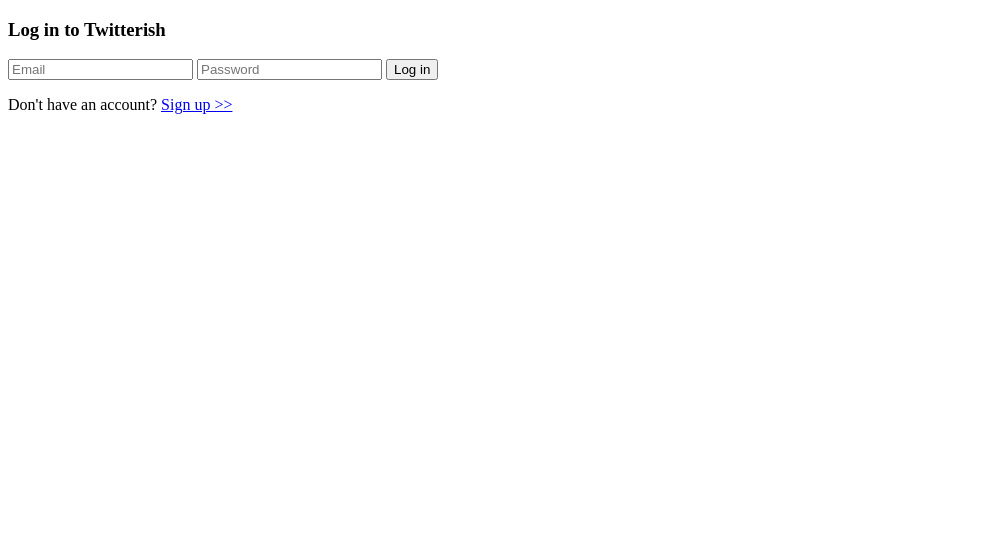
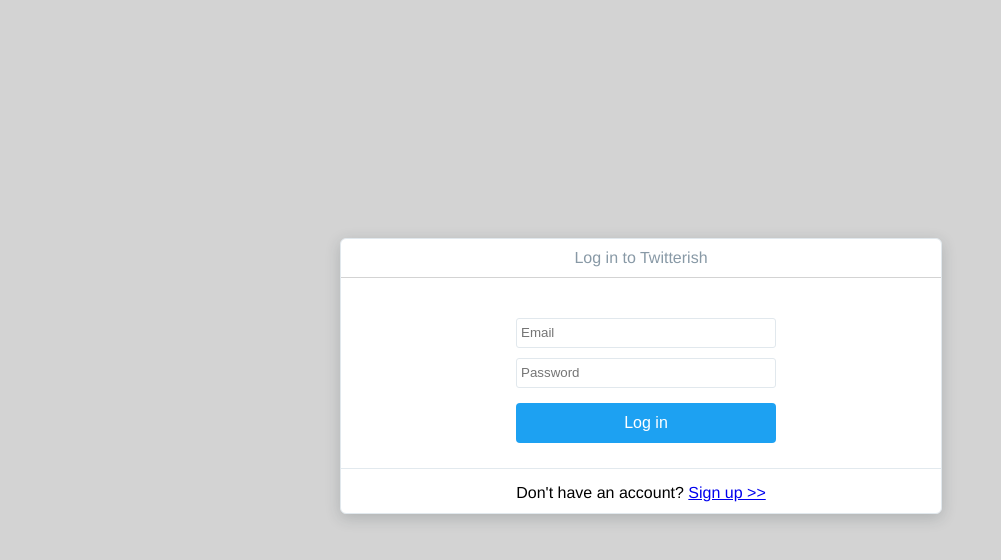
Before and after one commit to laurenarfaras/twitter_clone, a website: page public/html/login.html in a window 1280 px wide. Shown: the whole page, without its empty margins (0-1001 px from the left). Drawn offline with Linux system fonts and the light colour scheme.

Commit message:
worked on login page stying and sizing of button and elements

```diff
--- a/public/css/login.css
+++ b/public/css/login.css
@@ -0,0 +1,104 @@
+body {
+  font-family: "Helvetica Neue",Helvetica,Arial,sans-serif;
+  margin: 0;
+  background-color: lightgray;
+  line-height: 18px;
+}
+
+.main-login {
+  width: 540px;
+  height: 130px;
+  padding: 30px;
+  /*border: 1px solid black;*/
+  display: block;
+}
+
+.pop-up {
+  background-color: white;
+  height: 274px;
+  width: 600px;
+  position: fixed;
+  top: 50%;
+  left: 50%;
+  margin: 0;
+  margin-top: -162.5px;
+  margin-left: -300px;
+  text-align: center;
+  border: 1px solid #e1e8ed;
+  border-radius: 6px;
+  box-shadow: 0 4px 15px rgba(32,47,51,0.2);
+}
+
+form {
+  width: 260px;
+  height: 155px;
+  /*border: 1px solid #e1e8ed;*/
+  display: block;
+  margin-top: 0em;
+  margin-left: 140px;
+  margin-right: 140px;
+}
+
+header {
+  border-bottom: 1px solid lightgray;
+  width: 570px;
+  height: 22px;
+  padding: 8px 15px;
+}
+
+h3 {
+  width: 427.5px;
+  height: 22px;
+  margin-left: 71.25px;
+  margin-right: 71.25px;
+  margin-top: 0;
+  margin-bottom: 0;
+  color: #8899a6;
+  font-size: 16px;
+  font-weight: normal;
+  line-height: 22px;
+  text-align: center;
+  white-space: nowrap;
+}
+
+input {
+  display: block;
+  margin: 5px;
+  width: 250px;
+  height: 20px;
+  border: 1px solid #e1e8ed;
+  border-radius: 3px;
+  color: #292f33;
+  padding: 4px;
+}
+
+input:first-child {
+  margin-top: 10px;
+}
+
+button {
+  display: inline-block;
+  width: 260px;
+  font-size: 16px;
+  padding: 11px 20px;
+  color: white;
+  background-color: #1da1f2;
+  border: none;
+  margin-top: 10px;
+  position: relative;
+  left: 5px;
+  line-height: normal;
+  box-sizing: border-box;
+  border-radius: 4px;
+}
+
+footer {
+  width: 570px;
+  height: 14px;
+  padding: 15px;
+  border-top: 1px solid #e2e9ee;
+}
+
+#footer-text {
+  margin: 0;
+}
--- a/public/html/login.html
+++ b/public/html/login.html
@@ -8,18 +8,26 @@
   <link rel="stylesheet" href="/css/login.css">
 </head>
 <body>
+  <div class="pop-up">
     <header>
       <h3>Log in to Twitterish</h3>
     </header>
     <main>
+      <div class="main-login">
         <form action="/login" method="GET"/>
+        <div class="login-email">
           <input type="email" name="email" placeholder="Email" />
+        </div>
+        <div class="login-password">
           <input type="password" name="password" placeholder="Password" />
+        </div>
           <button type="submit">Log in</button>
         </form>
+      </div>
     </main>
     <footer>
-    <p>Don't have an account? <a href="/signup">Sign up >></a></p>
+      <p id="footer-text">Don't have an account? <a href="/signup">Sign up >></a></p>
     </footer>
+</div>
 </body>
 </html>
```
Lines whose indentation alone changed are shown as unchanged.
